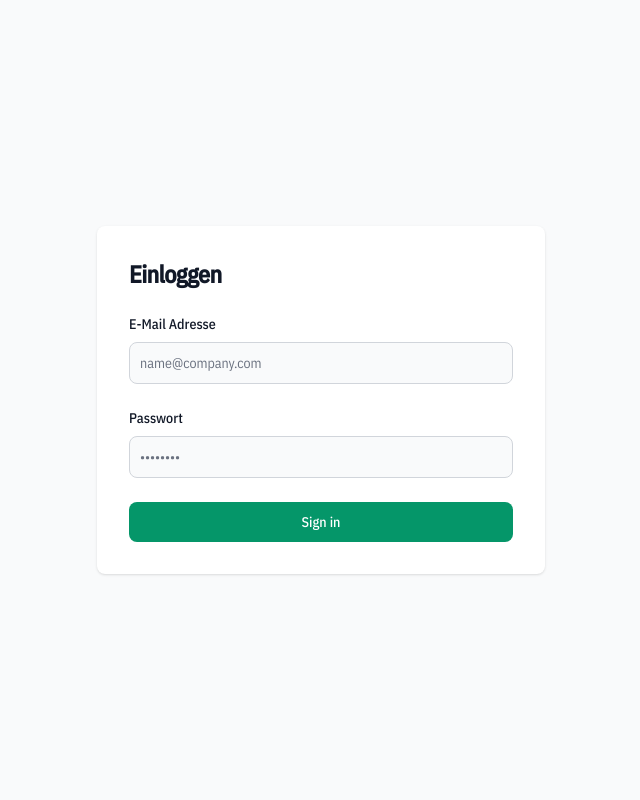
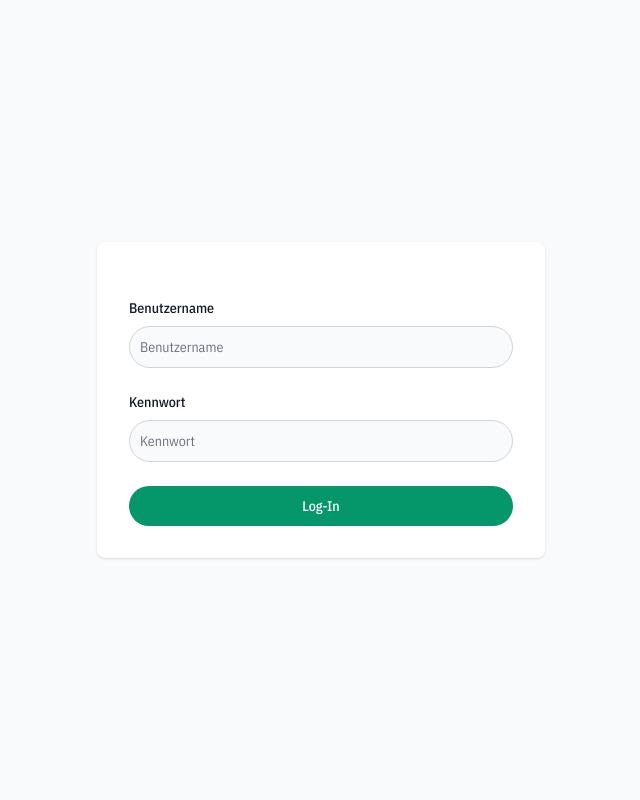
Before and after one commit to 64-Bytes-GmbH/PharmaLeaf, a Django app: page /dashboard/login in a window 1280 px wide. Shown: the whole page, without its empty margins (319-959 px from the left). Run offline with Django 3.2, Linux system fonts and the light colour scheme; style sheets or scripts are compiled from the project's sources; some libraries are stand-ins or nearby versions.

Commit message:
Login UI changed

```diff
--- a/app/templates/dashboard/login.html
+++ b/app/templates/dashboard/login.html
@@ -16,34 +16,27 @@
     <link rel="stylesheet" href="{% static '/css/dashboard/style.css' %}">
     <link rel="stylesheet" href="{% static '/css/dashboard/output.css' %}">
     {% endcompress %}
-
-
-
 </head>
 
 <body class="bg-white min-h-screen">
-
     <section class="bg-gray-50 h-screen">
         <div class="flex flex-col items-center justify-center px-6 py-8 mx-auto md:h-screen lg:py-0">
             <div class="w-full bg-white rounded-lg shadow dark:border md:mt-0 sm:max-w-md xl:p-0 dark:border-gray-700">
                 <div class="p-6 space-y-4 md:space-y-6 sm:p-8">
                     {% if not 'reset_password_confirmed' in request.session and not request.session.reset_password_confirmed %}
-                    <h1 class="text-xl font-bold leading-tight tracking-tight text-gray-900 md:text-2xl dark:text-white">
-                        Einloggen
-                    </h1>
                     <form class="space-y-4 md:space-y-6" id="loginForm">
                         {% csrf_token %}
                         <div>
-                            <label for="username" class="block mb-2 text-sm font-medium text-gray-900 dark:text-white">E-Mail Adresse</label>
-                            <input type="test" name="username" id="username" autocomplete="username" class="bg-gray-50 border border-gray-300 text-gray-900 sm:text-sm rounded-lg focus:ring-emerald-600 focus:border-emerald-600 block w-full p-2.5 dark:placeholder-gray-400 dark:text-white dark:focus:ring-emerald-500 dark:focus:border-emerald-500" placeholder="name@company.com" required="">
+                            <label for="username" class="block mb-2 text-sm font-medium text-gray-900 dark:text-white">Benutzername</label>
+                            <input type="test" name="username" id="username" autocomplete="username" class="bg-gray-50 border border-gray-300 text-gray-900 sm:text-sm rounded-full focus:ring-emerald-600 focus:border-emerald-600 block w-full p-2.5 dark:placeholder-gray-400 dark:text-white dark:focus:ring-emerald-500 dark:focus:border-emerald-500" placeholder="Benutzername" required="">
                         </div>
                         <div>
-                            <label for="password" class="block mb-2 text-sm font-medium text-gray-900 dark:text-white">Passwort</label>
-                            <input type="password" name="password" id="password" placeholder="••••••••" autocomplete="current-password" class="bg-gray-50 border border-gray-300 text-gray-900 sm:text-sm rounded-lg focus:ring-emerald-600 focus:border-emerald-600 block w-full p-2.5 dark:placeholder-gray-400 dark:text-white dark:focus:ring-emerald-500 dark:focus:border-emerald-500" required="">
+                            <label for="password" class="block mb-2 text-sm font-medium text-gray-900 dark:text-white">Kennwort</label>
+                            <input type="password" name="password" id="password" placeholder="Kennwort" autocomplete="current-password" class="bg-gray-50 border border-gray-300 text-gray-900 sm:text-sm rounded-full focus:ring-emerald-600 focus:border-emerald-600 block w-full p-2.5 dark:placeholder-gray-400 dark:text-white dark:focus:ring-emerald-500 dark:focus:border-emerald-500" required="">
                         </div>
-                        <div name="alert" class="hidden p-4 mb-4 text-sm text-red-800 border rounded-lg bg-red-50 border-red-800 dark:text-red-400 dark:border-red-400" role="alert">
+                        <div name="alert" class="hidden p-4 mb-4 text-sm text-red-800 border rounded-full bg-red-50 border-red-800 dark:text-red-400 dark:border-red-400" role="alert">
                         </div>
-                        <button type="submit" class="w-full text-white bg-emerald-600 hover:bg-emerald-700 focus:ring-4 focus:outline-none focus:ring-emerald-300 font-medium rounded-lg text-sm px-5 py-2.5 text-center dark:bg-emerald-600 dark:hover:bg-emerald-700 dark:focus:ring-emerald-800">Sign in</button>
+                        <button type="submit" class="w-full text-white bg-emerald-600 hover:bg-emerald-700 focus:ring-4 focus:outline-none focus:ring-emerald-300 font-medium rounded-full text-sm px-5 py-2.5 text-center dark:bg-emerald-600 dark:hover:bg-emerald-700 dark:focus:ring-emerald-800">Log-In</button>
                         <!-- <p class="text-sm font-light text-gray-500 dark:text-gray-400">
                             Don’t have an account yet? <a href="#" class="font-medium text-emerald-600 hover:underline dark:text-emerald-500">Sign up</a>
                         </p> -->
@@ -57,15 +50,15 @@
                         {% csrf_token %}
                         <div>
                             <label for="password" class="block mb-2 text-sm font-medium text-gray-900 dark:text-white">Passwort</label>
-                            <input type="password" name="password" id="password" placeholder="••••••••" autocomplete="current-password" class="bg-gray-50 border border-gray-300 text-gray-900 sm:text-sm rounded-lg focus:ring-emerald-600 focus:border-emerald-600 block w-full p-2.5 dark:placeholder-gray-400 dark:text-white dark:focus:ring-emerald-500 dark:focus:border-emerald-500" required="">
+                            <input type="password" name="password" id="password" placeholder="••••••••" autocomplete="current-password" class="bg-gray-50 border border-gray-300 text-gray-900 sm:text-sm rounded-full focus:ring-emerald-600 focus:border-emerald-600 block w-full p-2.5 dark:placeholder-gray-400 dark:text-white dark:focus:ring-emerald-500 dark:focus:border-emerald-500" required="">
                         </div>
                         <div>
                             <label for="password_confirm" class="block mb-2 text-sm font-medium text-gray-900 dark:text-white">Passwort Wiederholen</label>
-                            <input type="password" name="passwordConfirm" id="password_confirm" placeholder="••••••••" autocomplete="current-password" class="bg-gray-50 border border-gray-300 text-gray-900 sm:text-sm rounded-lg focus:ring-emerald-600 focus:border-emerald-600 block w-full p-2.5 dark:placeholder-gray-400 dark:text-white dark:focus:ring-emerald-500 dark:focus:border-emerald-500" required="">
+                            <input type="password" name="passwordConfirm" id="password_confirm" placeholder="••••••••" autocomplete="current-password" class="bg-gray-50 border border-gray-300 text-gray-900 sm:text-sm rounded-full focus:ring-emerald-600 focus:border-emerald-600 block w-full p-2.5 dark:placeholder-gray-400 dark:text-white dark:focus:ring-emerald-500 dark:focus:border-emerald-500" required="">
                         </div>
                         <div name="alert" class="hidden p-4 mb-4 text-sm text-red-800 border rounded-lg bg-red-50 border-red-800 dark:text-red-400 dark:border-red-400" role="alert">
                         </div>
-                        <button type="submit" class="w-full text-white bg-emerald-600 hover:bg-emerald-700 focus:ring-4 focus:outline-none focus:ring-emerald-300 font-medium rounded-lg text-sm px-5 py-2.5 text-center dark:bg-emerald-600 dark:hover:bg-emerald-700 dark:focus:ring-emerald-800">Speichern</button>
+                        <button type="submit" class="w-full text-white bg-emerald-600 hover:bg-emerald-700 focus:ring-4 focus:outline-none focus:ring-emerald-300 font-medium rounded-full text-sm px-5 py-2.5 text-center dark:bg-emerald-600 dark:hover:bg-emerald-700 dark:focus:ring-emerald-800">Speichern</button>
                     </form>
                     {% endif %}
                 </div>
```
